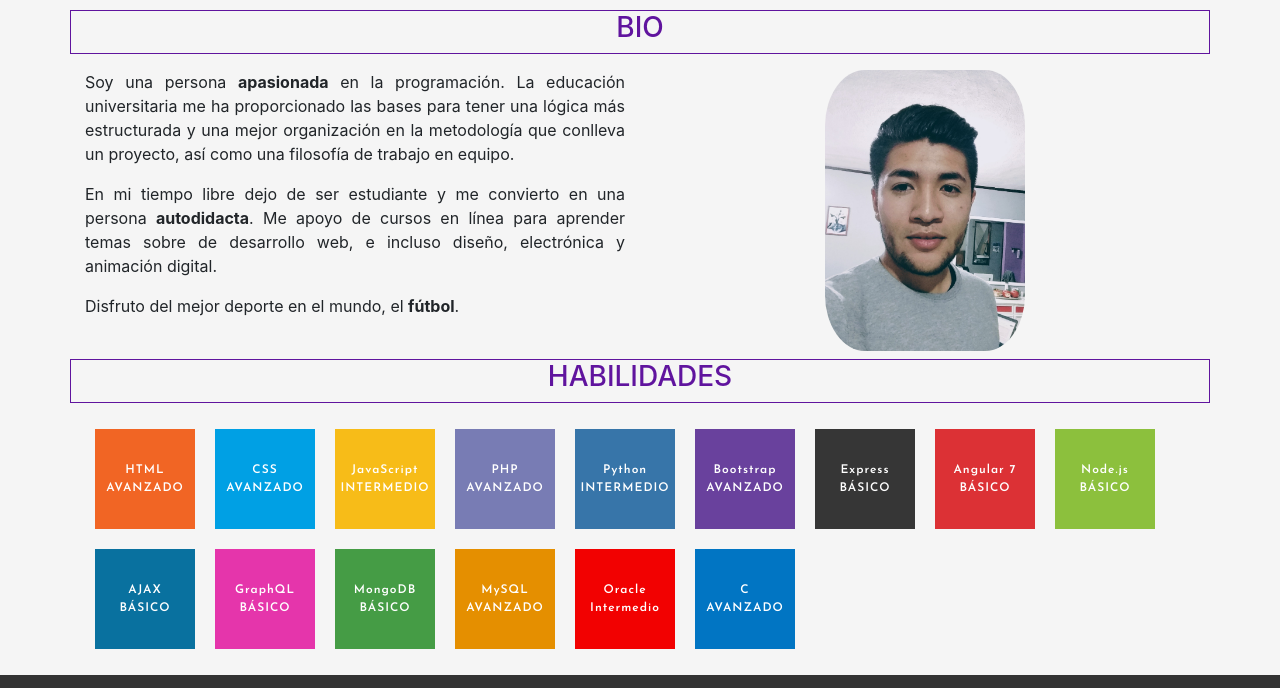
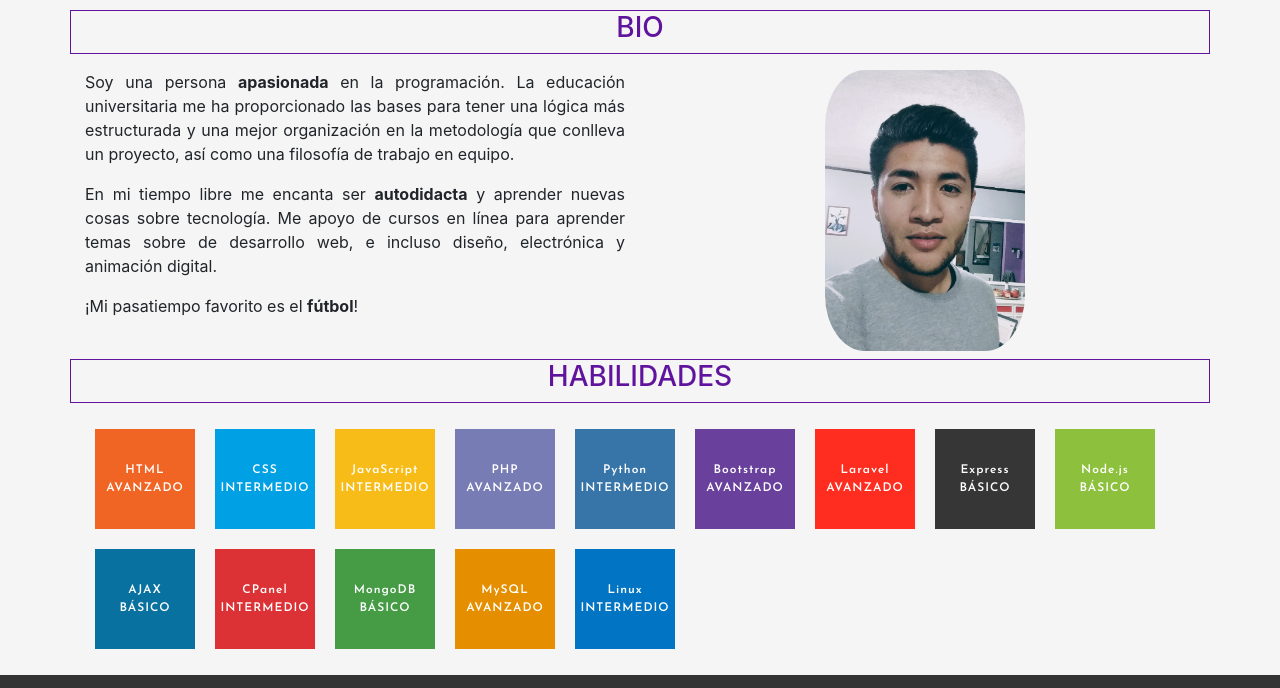
Before and after one commit to CrisGuzmanS/portfolio, a plain HTML site: page sobre_mi.html in a window 1280 px wide. Shown: the part 293-981 px from the top of the page. Drawn offline with Linux system fonts and the light colour scheme.

Commit message:
About me has been updated

```diff
--- a/css/styles.css
+++ b/css/styles.css
@@ -187,11 +187,12 @@ footer{
 #Python{background: #3775a9}
 #Bootstrap{background: #69419d}
 #Express{background: #363636}
-#Angular-7{background: #dc3135}
+#CPanel{background: #dc3135}
 #Node-js{background: #8cc03d}
 #AJAX{background: #09719f}
 #GraphQL{background: #e535ab}
 #MongoDB{background: #459c45}
 #MySQL{background: #e58f00}
 #Oracle{background: #f20101}
-#C{background: #0175c3}
+#Linux{background: #0175c3}
+#Laravel{background: #ff2d20;}
--- a/sobre_mi.html
+++ b/sobre_mi.html
@@ -77,13 +77,13 @@
                         de trabajo en equipo.
                     </p>
                     <p class="text-justify">
-                        En mi tiempo libre dejo de ser estudiante y me convierto en
-                        una persona <b>autodidacta</b>. Me apoyo de cursos en línea para
+                        En mi tiempo libre me encanta ser <b>autodidacta</b> y aprender nuevas
+                        cosas sobre tecnología. Me apoyo de cursos en línea para
                         aprender temas sobre de desarrollo web, e incluso diseño,
                         electrónica y animación digital.
                     </p>
                     <p class="text-justify">
-                        Disfruto del mejor deporte en el mundo, el <b>fútbol</b>.
+                        ¡Mi pasatiempo favorito es el <b>fútbol</b>!
                     </p>
                 </div>
 
@@ -117,7 +117,7 @@
                         <span>HTML<br>AVANZADO</span>
                     </div>
                     <div class="habilidad" id="CSS">
-                        <span>CSS<br>AVANZADO</span>
+                        <span>CSS<br>INTERMEDIO</span>
                     </div>
                     <div class="habilidad" id="JavaScript">
                         <span>JavaScript<br>INTERMEDIO</span>
@@ -131,11 +131,11 @@
                     <div class="habilidad" id="Bootstrap">
                         <span>Bootstrap<br>AVANZADO</span>
                     </div>
+                    <div class="habilidad" id="Laravel">
+                        <span>Laravel<br>AVANZADO</span>
+                    </div>
                     <div class="habilidad" id="Express">
                         <span>Express<br>BÁSICO</span>
-                    </div>
-                    <div class="habilidad" id="Angular-7">
-                        <span>Angular 7<br>BÁSICO</span>
                     </div>
                     <div class="habilidad" id="Node-js">
                         <span>Node.js<br>BÁSICO</span>
@@ -143,8 +143,8 @@
                     <div class="habilidad" id="AJAX">
                         <span>AJAX<br>BÁSICO</span>
                     </div>
-                    <div class="habilidad" id="GraphQL">
-                        <span>GraphQL<br>BÁSICO</span>
+                    <div class="habilidad" id="CPanel">
+                        <span>CPanel<br>INTERMEDIO</span>
                     </div>
                     <div class="habilidad" id="MongoDB">
                         <span>MongoDB<br>BÁSICO</span>
@@ -152,11 +152,8 @@
                     <div class="habilidad" id="MySQL">
                         <span>MySQL<br>AVANZADO</span>
                     </div>
-                    <div class="habilidad" id="Oracle">
-                        <span>Oracle<br>Intermedio</span>
-                    </div>
-                    <div class="habilidad" id="C">
-                        <span>C<br>AVANZADO</span>
+                    <div class="habilidad" id="Linux">
+                        <span>Linux<br>INTERMEDIO</span>
                     </div>
                 </div>
             </div>
```
